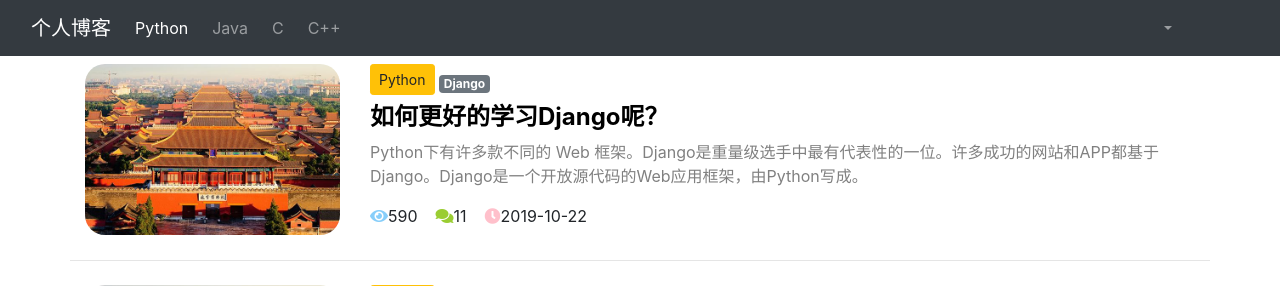
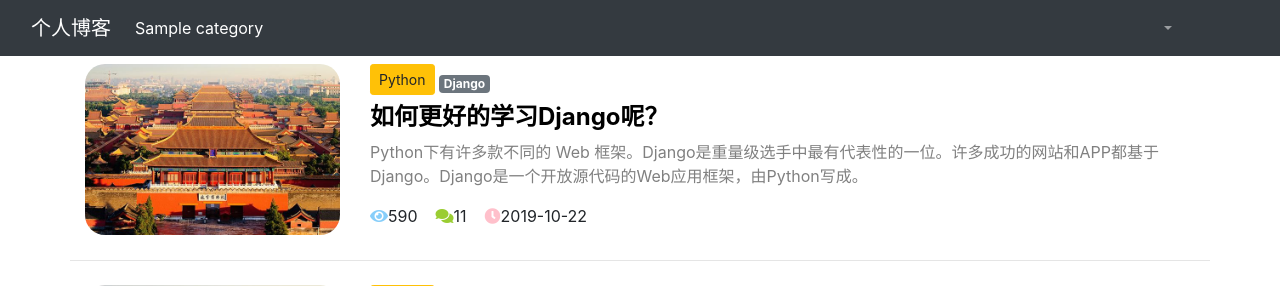
Before and after one commit to Centerleess/Centerlessblog, a Django app: page / in a window 1280 px wide. Shown: the top 286 px of the page. Run offline with Django 3.2, Linux system fonts and the light colour scheme; tables that the repository leaves empty hold one stand-in row (values such as "Sample post"); some libraries are stand-ins or nearby versions.

Commit message:
博客首页分类展示

```diff
--- a/Centerlessblog/home/views.py
+++ b/Centerlessblog/home/views.py
@@ -1,16 +1,37 @@
 #!/usr/bin/python
 # -*- coding: UTF-8 -*-
+import logging
+
+from django.http import HttpResponseBadRequest
 from django.shortcuts import render
 from django.views import View
 
+from home.models import ArticleCategory
 
+
+logger = logging.getLogger("django_log")
 # Create your views here.
 class IndexView(View):
     """首页广告"""
     def get(self, request):
         """
-        重定向首页
+        页面展示
         :param request:
         :return:
         """
-        return render(request, 'index.html')
+        # 标签分类展示
+        categories = ArticleCategory.objects.all()
+        # 用户点击的分类ID
+        cat_id = request.GET.get('cat_id', 1)
+        # 判断id
+        try:
+            category = ArticleCategory.objects.get(id=cat_id)
+        except ArticleCategory.DoesNotExist as e:
+            logger.error(e)
+            return HttpResponseBadRequest("没有此分类")
+        # 传递给模板
+        context = {
+            "categories": categories,
+            "category": category,
+        }
+        return render(request, 'index.html', context=context)
--- a/Centerlessblog/templates/index.html
+++ b/Centerlessblog/templates/index.html
@@ -36,18 +36,17 @@
             <div class="collapse navbar-collapse">
                 <div>
                     <ul class="nav navbar-nav">
-                        <li class="nav-item active">
-                            <a class="nav-link mr-2" href="#">Python</a>
-                        </li>
-                        <li class="nav-item">
-                            <a class="nav-link mr-2" href="#">Java</a>
-                        </li>
-                        <li class="nav-item">
-                            <a class="nav-link mr-2" href="#">C</a>
-                        </li>
-                        <li class="nav-item">
-                            <a class="nav-link mr-2" href="#">C++</a>
-                        </li>
+                        {% for cat in categories %}
+                            {% if cat.id == category.id %}
+                                <li class="nav-item active">
+                                    <a class="nav-link mr-2" href="/?cat_id={{ cat.id }}">{{ cat.sort_title }}</a>
+                                </li>
+                            {% else %}
+                                <li class="nav-item">
+                                    <a class="nav-link mr-2" href="/?cat_id={{ cat.id }}">{{ cat.sort_title }}</a>
+                                </li>
+                            {% endif %}
+                        {% endfor %}
                     </ul>
                 </div>
             </div>
```
Also changed, not shown: Centerlessblog/media/article/20230627/d96c0b504aad58c20d00b89a5bb3b4d5.jpg (added), Centerlessblog/media/avatar/20230627/d96c0b504aad58c20d00b89a5bb3b4d5.jpg (added).
